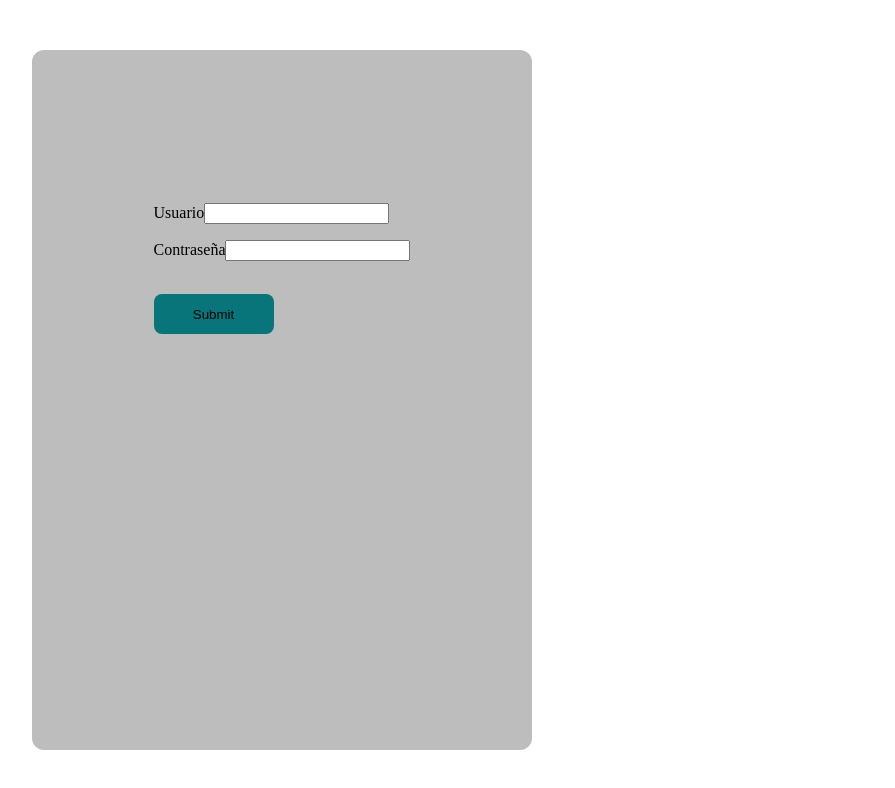
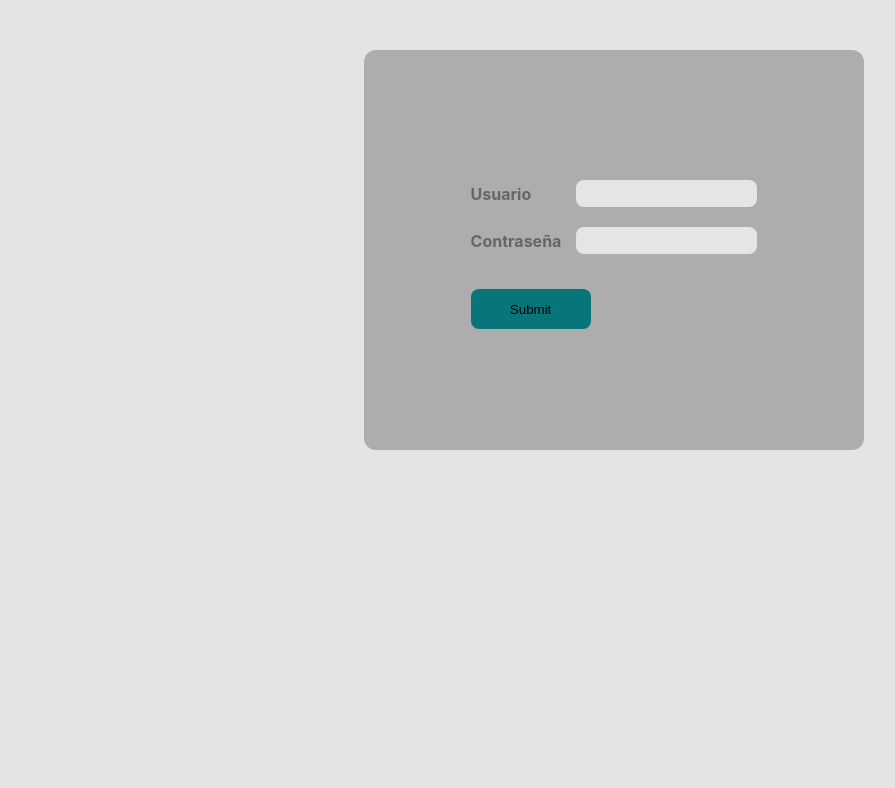
Before and after one commit to MatiLabDesign/sso-context, a React (Vite) app: page /login in a window 1280 px wide. Shown: the top 788 px of the page, without its empty margins (26-921 px from the left). Built offline with nearby package versions, Linux system fonts and the light colour scheme.

Commit message:
Login y Sidebar con stylos

```diff
--- a/src/components/Sidebar/Sidebar.jsx
+++ b/src/components/Sidebar/Sidebar.jsx
@@ -5,16 +5,26 @@ import { Link } from "react-router-dom";
 const Sidebar = () => {
   return (
     <div className={style.menu_container}>
-      <span>Sidebar</span>
-      <ul className="list">
-        <li className="list-item">
+      <div className={style.img_row}>
+        <img className={style.img} src="/iconoTrinoil.png" alt="logo" />
+      </div>
+      <div className={style.menu_row}>
+        <ul className={style.list}>
+          <div className={style.list_item_container}>
+            <li className={style.list_item}>
               <Link to={CLIENT}>Clientes</Link>
             </li>
-        <li className="list-item">
+          </div>
+          <div className={style.list_item_container}>
+            <li className={style.list_item}>
               <Link to={EQUIPO}>Equipos</Link>
             </li>
+          </div>
         </ul>
+      </div>
+      <div className={style.logout_row}>
         <Link to={LOGOUT}>Cerrar Sesión</Link>
+      </div>
     </div>
   );
 };
--- a/src/components/Sidebar/SidebarStyle.module.css
+++ b/src/components/Sidebar/SidebarStyle.module.css
@@ -1,5 +1,47 @@
-.menu_container{
+.menu_container {
+    display: grid;
+    grid-row: 10% auto auto;
     height: 100vh;
     width: 220px;
     background-color: rgba(128, 128, 128, 0.215);
 }
+
+.img {
+    width: 60px;
+    height: 60px;
+}
+
+.img_row {
+    display: flex;
+    justify-content: center;
+}
+
+.list_item {
+    margin-top: 25px;
+    /* height: 35px; */
+    /* background-color: red; */
+}
+
+.list{
+    padding-left: 30px;
+}
+
+.menu_row{
+    display: flex;
+    flex-direction: column;
+    /* background-color: #666; */
+
+}
+
+.logout_row {
+    display: flex;
+    justify-content: center;
+    align-items: flex-end;
+    margin-bottom: 25px;
+}
+
+.list_item_container{
+    width: 100%;
+    height: 25px;
+    /* background-color: #666; */
+}
--- a/src/components/forms/FormStyle.module.css
+++ b/src/components/forms/FormStyle.module.css
@@ -1,9 +1,9 @@
-.nuevo{
-    font-size:25px;
-    color:red;
+.nuevo {
+    font-size: 25px;
+    color: red;
 }
 
-.form{
+.form {
     display: flex;
     flex-direction: column;
     justify-content: space-around;
@@ -12,24 +12,33 @@
 .form_container {
     background-color: rgba(95, 95, 95, 0.407);
     width: 500px;
-    height: 700px;
+    height: 400px;
     display: flex;
     justify-content: center;
-    margin: 50px 0 0 50px;
+    margin: 50px auto;
     border-radius: 12px;
 }
 
-.uno{
-    margin-top: 25px;
+.row {
+    display: flex;
+    justify-content: space-between;
+    align-items: center;
 }
 
-/* #label {
-    margin-top: 25px;
+.label {
+    color: #666;
+    font-weight: bold;
+    margin-right: 15px;
 
-} */
+}
 
 .input {
-    margin: 8px 0;
+    margin: 10px 0;
+    border-radius: 8px;
+    border: none;
+    height: 25px;
+    background-color: #e5e5e5;
+
 }
 
 .btn {
--- a/src/components/forms/LoginForm.jsx
+++ b/src/components/forms/LoginForm.jsx
@@ -36,16 +36,16 @@ const LoginForm = () => {
   return (
     <div className={style.form_container}>
       <form className={style.form_login} onSubmit={handleSubmit(onSubmit)}>
-        <div className={style.uno}>
-          <label>Usuario</label>
+        <div className={style.row}>
+          <label className={style.label}>Usuario</label>
           <input
             className={style.input}
             type="text"
             {...register("username")}
           />
         </div>
-        <div>
-          <label>Contraseña</label>
+        <div className={style.row}>
+          <label className={style.label}>Contraseña</label>
           <input
             className={style.input}
             type="text"
--- a/src/index.css
+++ b/src/index.css
@@ -1,3 +1,20 @@
+:root{
+  font-family:Inter, system-ui, Avenir, Helvetica, Arial, sans-serif;
+  background-color: #e4e4e4;
+}
+a {
+  font-weight: 500;
+  color: #222222;
+  text-decoration: none;
+}
+a:hover {
+  color: #078183;
+}
+
+li{
+  list-style: none;
+}
+
 /* :root {
   font-family: Inter, system-ui, Avenir, Helvetica, Arial, sans-serif;
   line-height: 1.5;
--- a/src/views/Login.jsx
+++ b/src/views/Login.jsx
@@ -1,11 +1,9 @@
 import LoginForm from "../components/forms/LoginForm";
 
-
 const Login = () => {
-
   return (
     <>
-      <LoginForm/>
+      <LoginForm />
     </>
   );
 };
```
Lines whose indentation alone changed are shown as unchanged.
